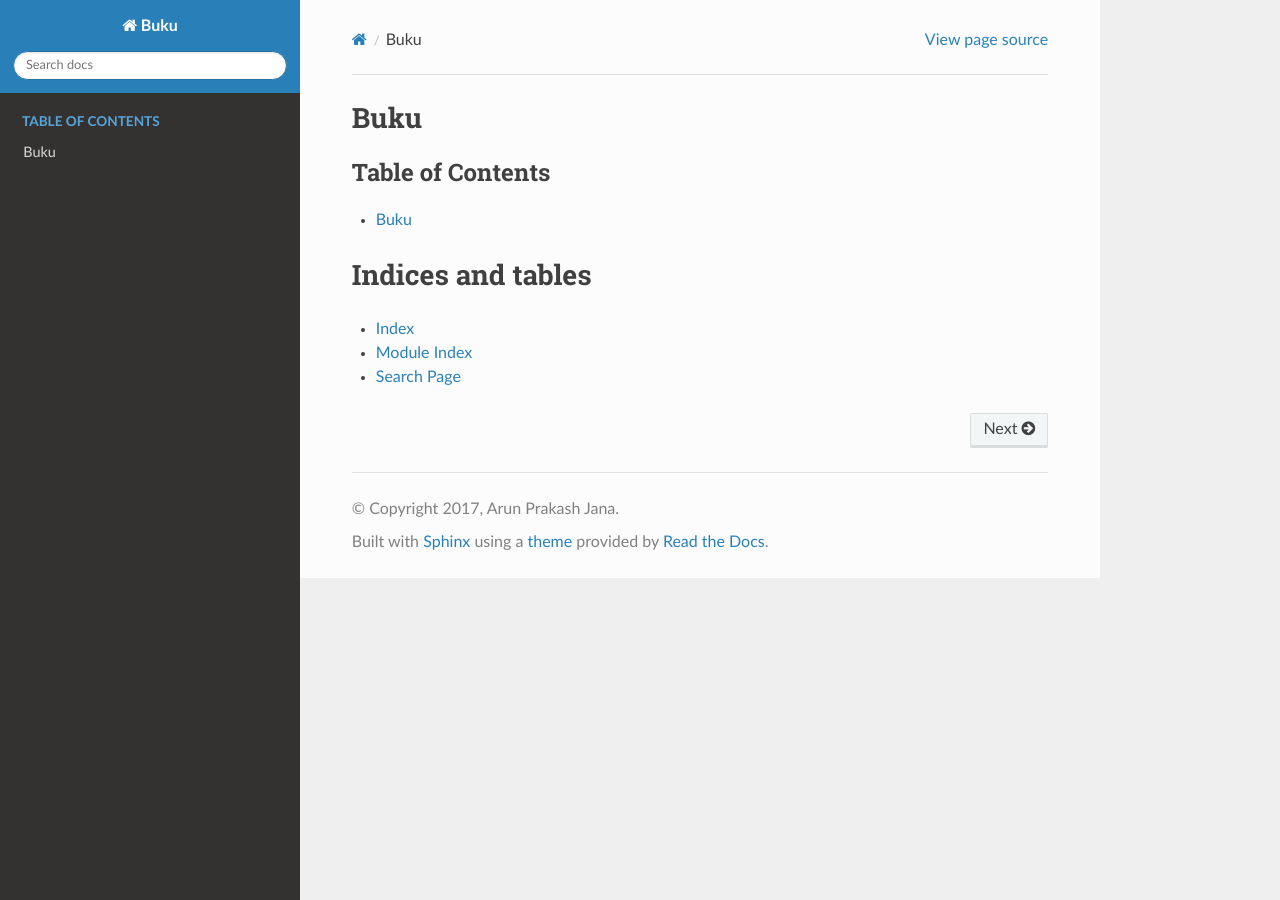
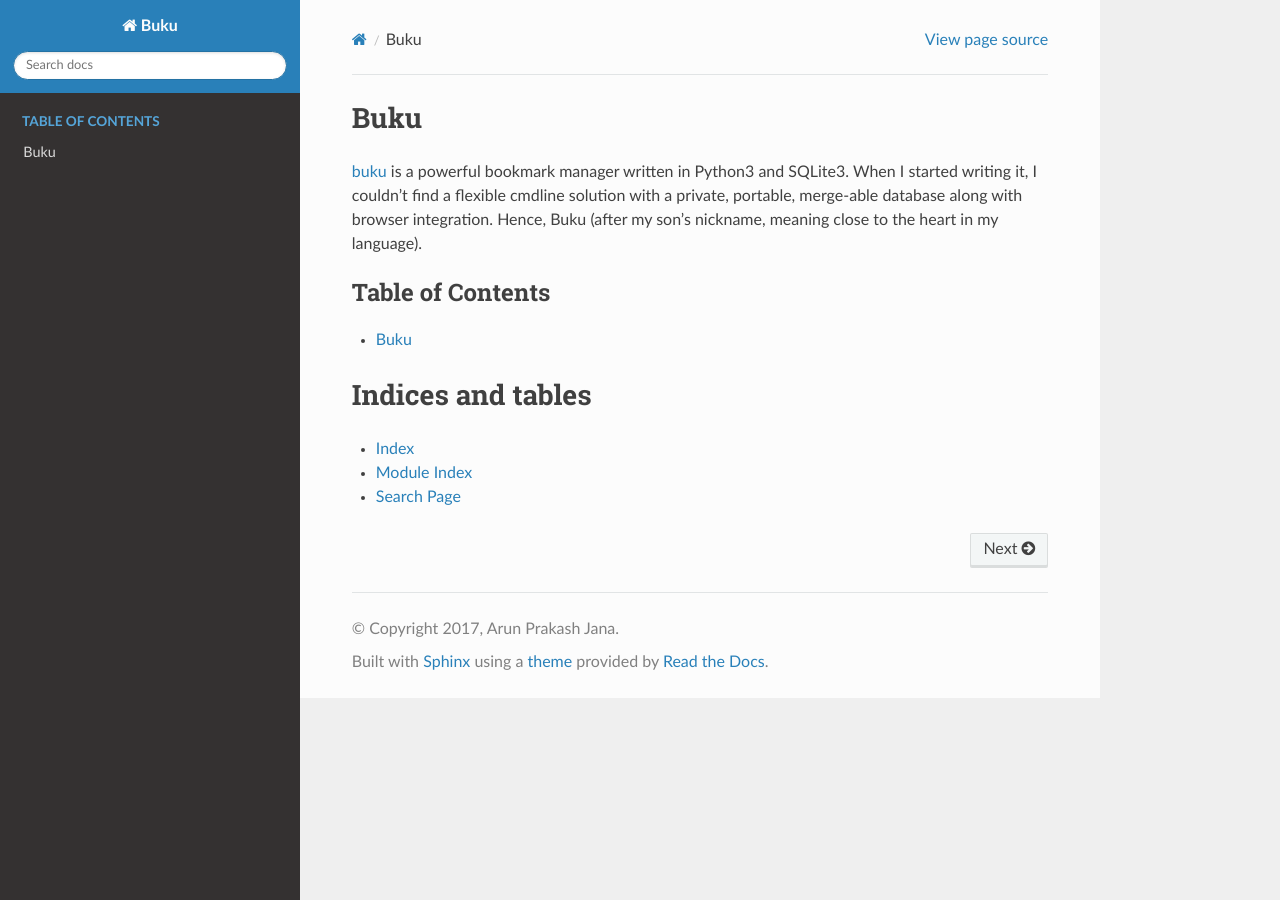
Before and after one commit to jarun/buku, a Sphinx documentation site: the page built from docs/source/index.rst, in a window 1280 px wide. Built offline with Sphinx 7.4.7 and the Read the Docs theme 2.0.0, drawn with Linux system fonts in a browser that asks for light colours.

Commit message:
Add opening paragraph to index.rst

```diff
--- a/docs/source/index.rst
+++ b/docs/source/index.rst
@@ -5,6 +5,8 @@
 
 Buku
 ====
+
+`buku <https://github.com/jarun/buku>`_ is a powerful bookmark manager written in Python3 and SQLite3. When I started writing it, I couldn’t find a flexible cmdline solution with a private, portable, merge-able database along with browser integration. Hence, Buku (after my son’s nickname, meaning close to the heart in my language).
 
 .. toctree::
    :maxdepth: 2
```
